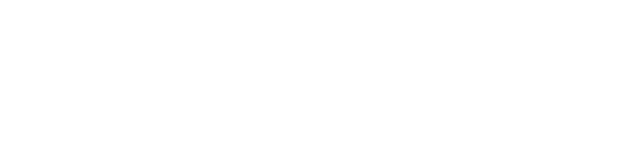
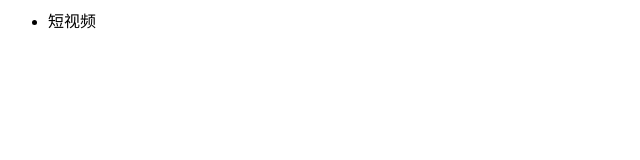
Before and after one commit to SchellingXZW/dbhot, a plain HTML site: page index.html in a window 1280 px wide. Shown: the full height of the page, 0-640 px from the left. Drawn offline with Linux system fonts and the light colour scheme.

Commit message:
短视频

```diff
--- a/index.html
+++ b/index.html
@@ -1,3 +1,5 @@
 <html>
-
+ <ul>
+ <li>短视频</li>
+ </ul>
 </html>
```
